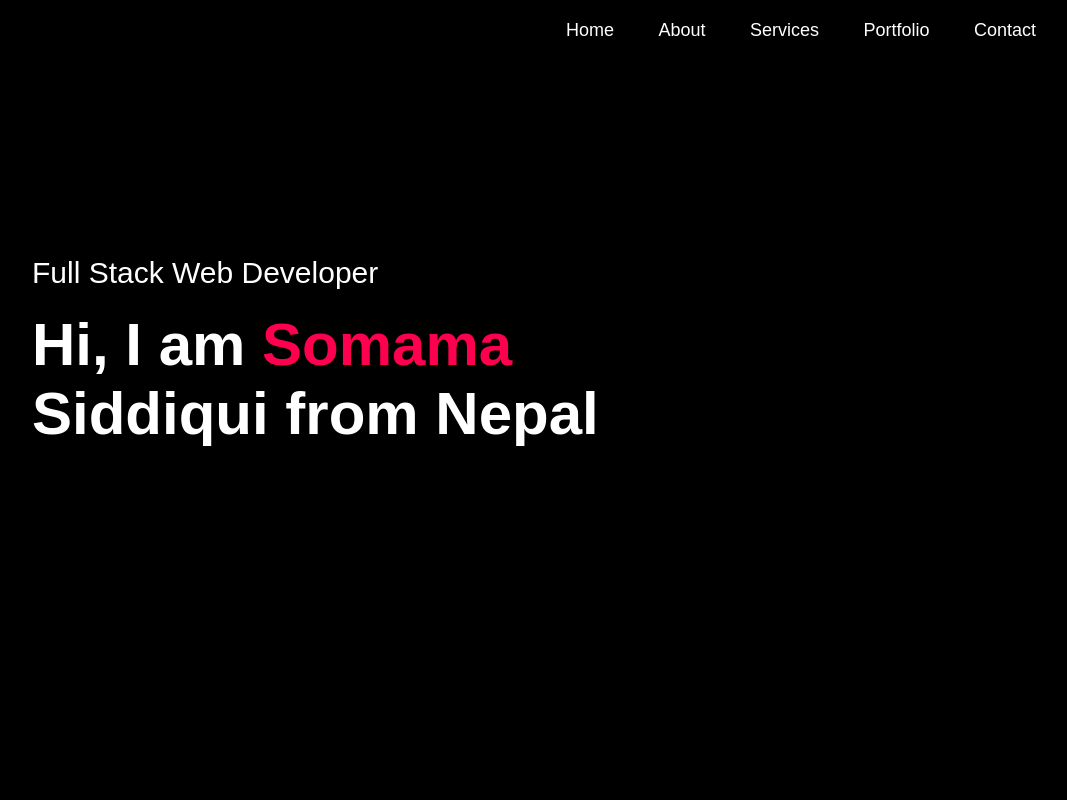
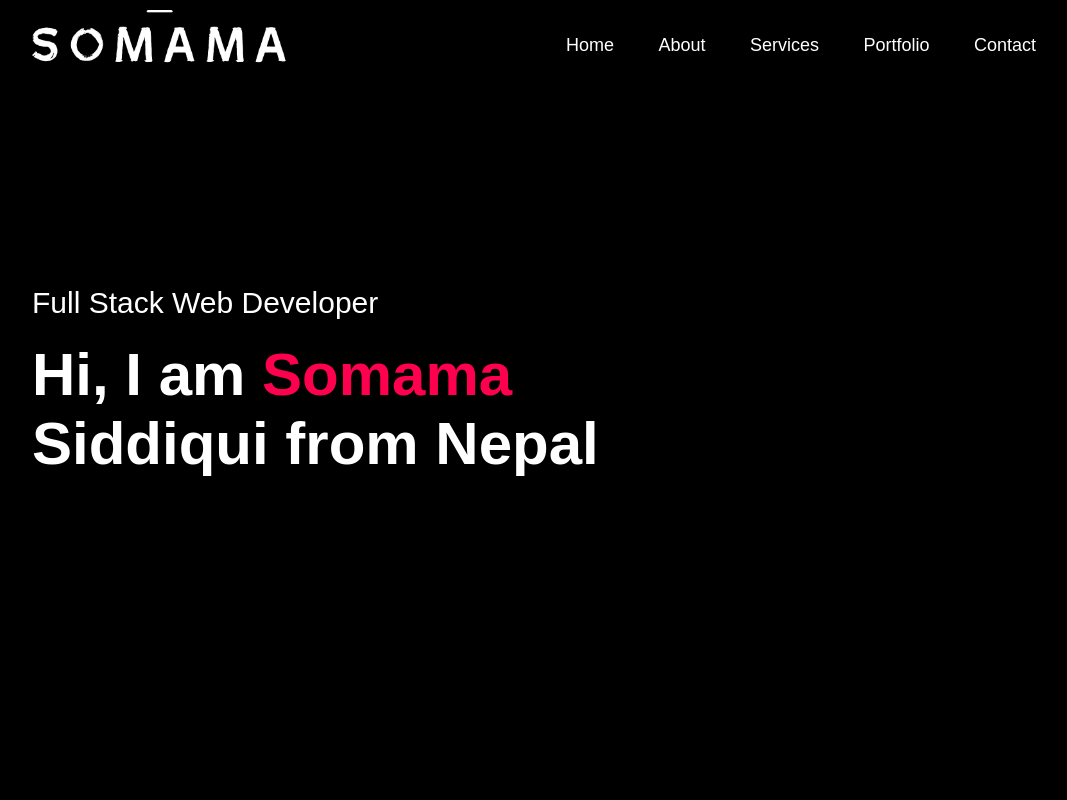
Before and after one commit to Somama12/Somama.github.io, a plain HTML site: page index.html in a window 1280 px wide. Shown: the top 800 px of the page, without its empty margins (96-1163 px from the left). Drawn offline with Linux system fonts and the light colour scheme.

Commit message:
Update index.html

```diff
--- a/index.html
+++ b/index.html
@@ -15,7 +15,7 @@
         <nav>
           <img
             class="name"
-            src="images/Screenshot_2024-02-08_at_00.05.57-removebg-preview.png"
+            src="Screenshot_2024-02-08_at_00.05.57-removebg-preview.png"
             alt=""
           />
           <ul>
```
